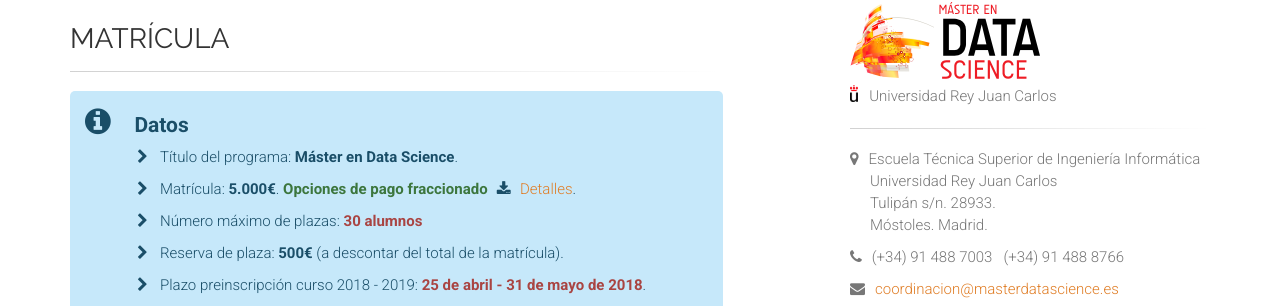
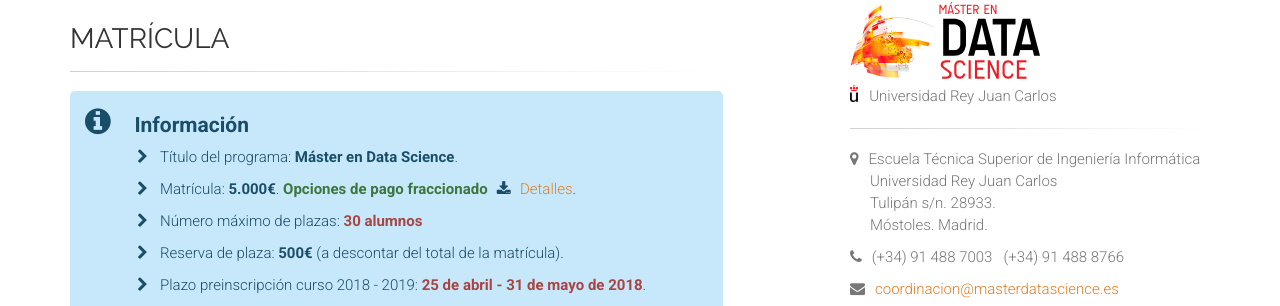
Before and after one commit to URJCDataScience/central, a Jekyll site: the page built from matricula/index.html, in a window 1280 px wide and 900 px high. Shown: the part 171-477 px from the top of the window. Built offline with Jekyll 4.4.1, drawn with Linux system fonts in a browser that asks for light colours.

Commit message:
Fix header infobox

```diff
--- a/matricula/index.html
+++ b/matricula/index.html
@@ -19,7 +19,7 @@ author: URJCDataScience
 				<div class="separator-2"></div>
 
 				<div class="alert alert-info" role="alert">
-					<i class="fa fa-info-circle fa-2x"></i> <span class="lead pl-20"><strong>Datos</strong></span>
+					<i class="fa fa-info-circle fa-2x"></i> <span class="lead pl-20"><strong>Información</strong></span>
 				<ul class="list-icons pl-50">
 					<li><i class="fa fa-chevron-right pr-10"></i>Título del programa:
 						<strong>Máster en Data Science</strong>.
```
